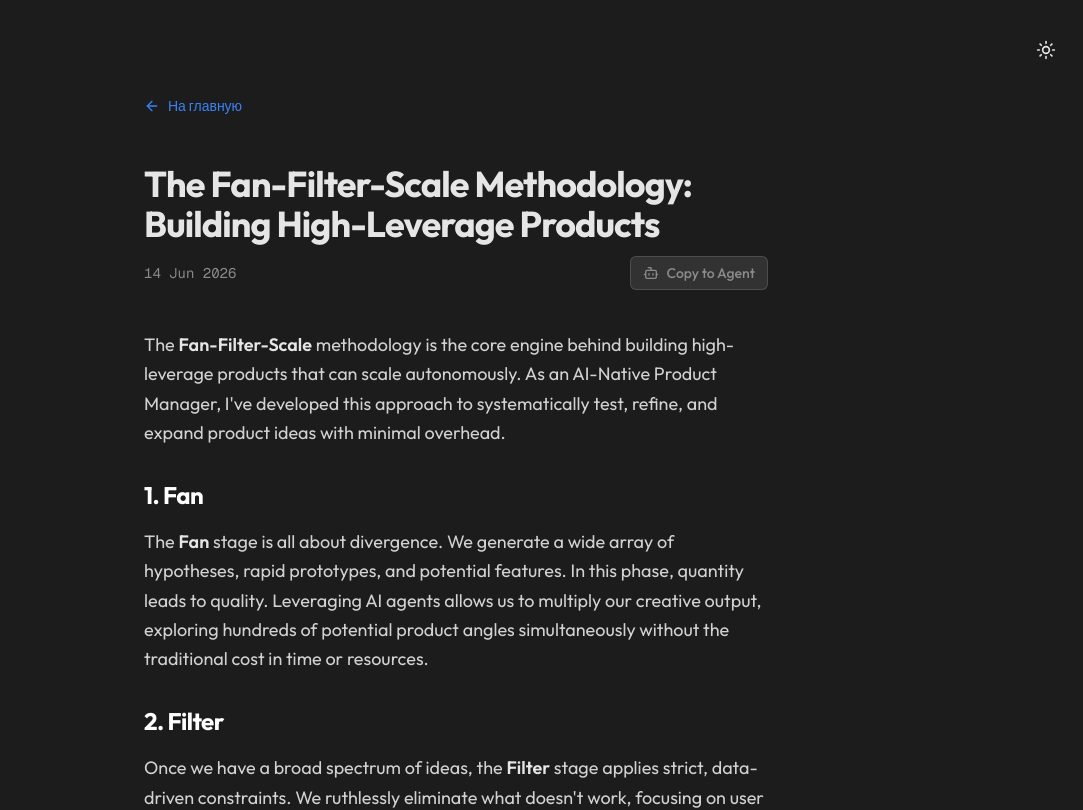
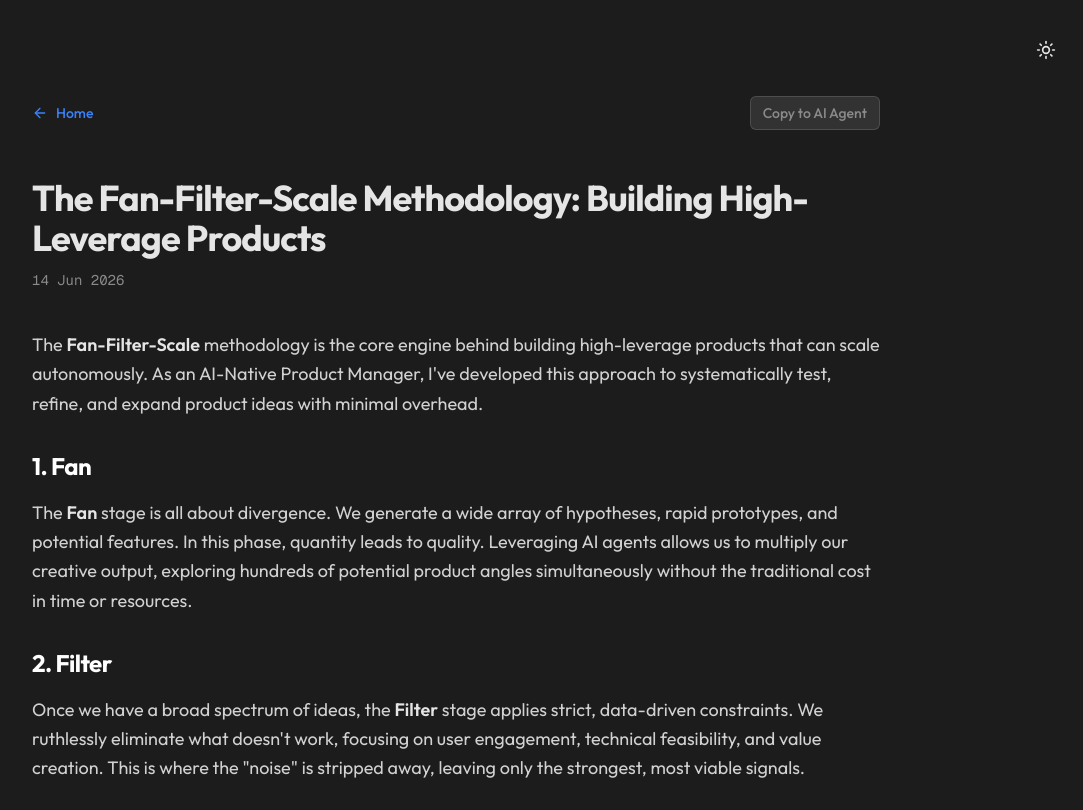
Before and after one commit to alimkhalelov/personal-website-telos, a Next.js app: page /blog/fan-filter-scale-methodology in a window 1280 px wide. Shown: the top 810 px of the page, without its empty margins (184-1267 px from the left). Built offline with nearby package versions, Linux system fonts and the light colour scheme.

Commit message:
style: Adjust blog post page layout, button position, and rename link/button text

```diff
--- a/src/app/blog/[slug]/page.tsx
+++ b/src/app/blog/[slug]/page.tsx
@@ -60,19 +60,19 @@ export default async function BlogPost({ params }: { params: Promise<{ slug: str
   }
 
   return (
-    <main className="max-w-2xl mx-auto px-6 py-16 sm:py-24 w-full">
-      <Link href="/" className="inline-flex items-center gap-2 text-muted hover:text-foreground mb-12 transition-colors">
-        <ArrowLeft className="w-4 h-4" />
-        <span className="text-sm font-medium">На главную</span>
-      </Link>
+    <main className="max-w-4xl mx-auto px-6 py-16 sm:py-24 w-full">
+      <div className="flex items-center justify-between mb-12">
+        <Link href="/" className="inline-flex items-center gap-2 text-muted hover:text-foreground transition-colors">
+          <ArrowLeft className="w-4 h-4" />
+          <span className="text-sm font-medium">Home</span>
+        </Link>
+        <CopyToAgentButton title={article.meta.title} content={article.content} />
+      </div>
 
       <article>
         <header className="mb-10 flex flex-col gap-3">
           <h1 className="text-3xl sm:text-4xl font-bold tracking-tight">{article.meta.title}</h1>
-          <div className="flex items-center justify-between">
-            <time className="text-muted font-mono text-sm">{formatDate(article.meta.date)}</time>
-            <CopyToAgentButton title={article.meta.title} content={article.content} />
-          </div>
+          <time className="text-muted font-mono text-sm">{formatDate(article.meta.date)}</time>
         </header>
 
         <div className="prose prose-invert max-w-none">
--- a/src/components/copy-to-agent-button.tsx
+++ b/src/components/copy-to-agent-button.tsx
@@ -1,7 +1,7 @@
 "use client";
 
 import { useState } from "react";
-import { Check, Bot } from "lucide-react";
+import { Check } from "lucide-react";
 
 interface CopyToAgentButtonProps {
   title: string;
@@ -54,12 +54,8 @@ Implementation Guidelines
       className="inline-flex items-center gap-2 px-3 py-1.5 text-sm font-medium text-muted hover:text-foreground bg-muted/20 hover:bg-muted/30 border border-muted/30 rounded-md transition-colors"
       aria-label="Copy prompt for AI agent"
     >
-      {isCopied ? (
-        <Check className="w-4 h-4 text-green-500" />
-      ) : (
-        <Bot className="w-4 h-4" />
-      )}
-      <span>{isCopied ? "Copied to Agent!" : "Copy to Agent"}</span>
+      {isCopied && <Check className="w-4 h-4 text-green-500" />}
+      <span>{isCopied ? "Copied to AI Agent!" : "Copy to AI Agent"}</span>
     </button>
   );
 }
```
